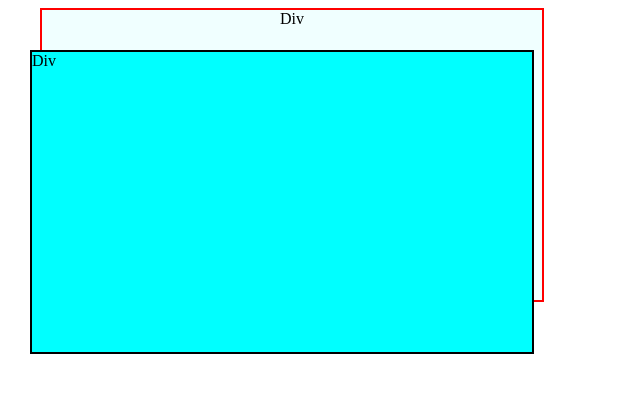
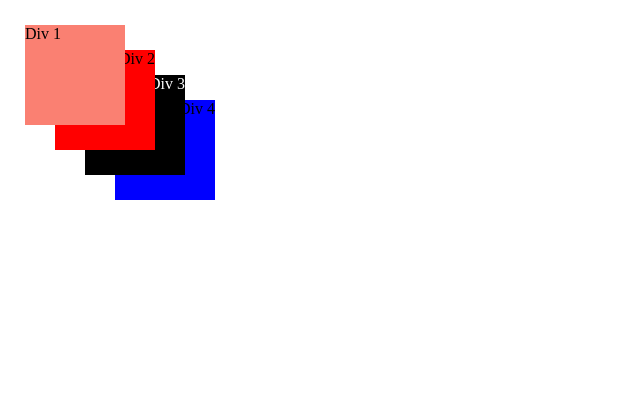
Before and after one commit to ramazangalip/cssDivlerOdev, a plain HTML site: page 2.ödev/index.html in a window 1280 px wide. Shown: the whole page, without its empty margins (0-640 px from the left). Drawn offline with Linux system fonts and the light colour scheme.

Commit message:
06.07.2023

```diff
--- a/1.ödev/style.css
+++ b/1.ödev/style.css
@@ -11,6 +11,7 @@ div.groupBoxitem1{
     background-color: aquamarine;
 
 
+
 }
 div.groupBoxitem2{
     width: 200px;
@@ -19,6 +20,7 @@ div.groupBoxitem2{
     background-color: brown;
     margin-left: 500px;
     margin-right: 500px;
+
 
 
 
--- a/2.ödev/index.html
+++ b/2.ödev/index.html
@@ -1,5 +1,5 @@
 <!DOCTYPE html>
-<html lang="tr">
+<html lang="en">
 <head>
     <meta charset="UTF-8">
     <meta name="viewport" content="width=device-width, initial-scale=1.0">
@@ -7,9 +7,17 @@
     <link rel="stylesheet" href="style.css">
 </head>
 <body>
-    <div class="div1">Div</div>
-    <div class="div2">Div</div>
+    <div class="divGroup">
 
+
+    <div class="div1">Div 1</div>
+
+    <div class="div2">Div 2</div>
+
+    <div class="div3">Div 3</div>
+
+    <div class="div4">Div 4</div>
+</div>
 
 
 </body>
--- a/2.ödev/style.css
+++ b/2.ödev/style.css
@@ -1,36 +1,51 @@
-div.div1{
-    border: 2px solid red;
-    height: 290px;
-    width: 500px;
+div.divGroup{
+	margin-top: 400px;
+	margin-left: 100px;
 
-    left: 40px;
-    right: 50px;
-    position: absolute;
-    background-color:azure;
-    text-align-last: center;
 
 
 }
+div.div1{
+	width: 100px;
+	height: 100px;
+	background-color: salmon;
+	position: absolute;
+	left: 25px;
+	top: 25px;
+	z-index: 26;
+}
 div.div2{
-    border: 2px solid black;
-    background-color: aqua;
-    height: 300px;
-    width: 500px;
+	width: 100px;
+	height: 100px;
+	background-color: red;
+	position: absolute;
+	left: 55px;
+	top: 50px;
+	z-index: 25;
+	text-align: end;
 
-    position:absolute;
-    left: 30px;
-    right: 40px;
-    top: 50px;
-    text-align:initial;
-    }
 
-    div.div1:hover{
-        background-color: red;
-        transition: 2s;
+}
+div.div3{
+	width: 100px;
+	height: 100px;
+	background-color: black;
+	position: absolute;
+	left: 85px;
+	top: 75px;
+	z-index: 24;
+	text-align: end;
+	color: white;
 
-    }
-    div.div2:hover{
-        transition: 3s;
-        background-color: whitesmoke;
+}
+div.div4{
+	width: 100px;
+	height: 100px;
+	background-color: blue;
+	position: absolute;
+	left: 115px;
+	top: 100px;
+	z-index: 23;
+	text-align: end;
 
-    }
+}
```
Also changed, not shown: 3.ödev/style.css (+14 -5 lines).
